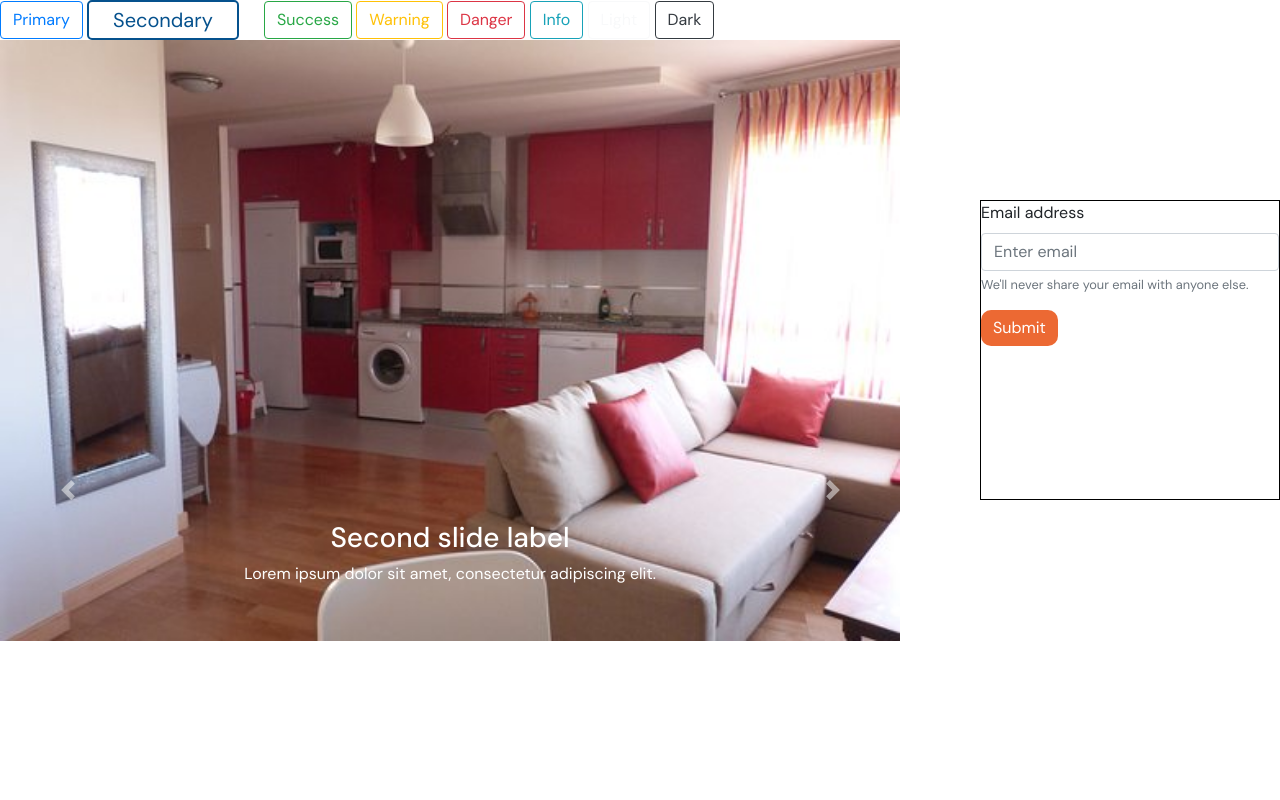
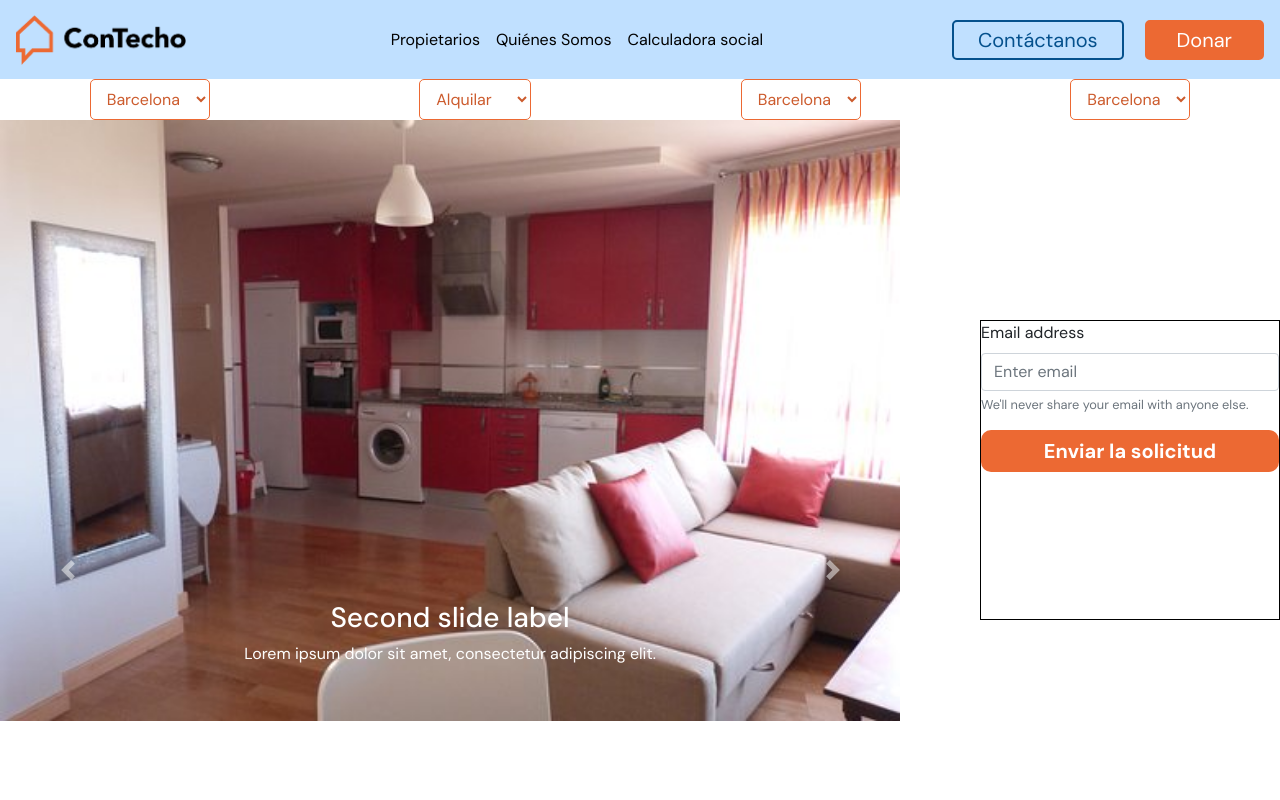
Before and after one commit to apix23/con-techo-app, a React (Create React App) app: page /Details in a window 1280 px wide. Shown: the top 800 px of the page. Built offline with nearby package versions, Linux system fonts and the light colour scheme.

Commit message:
Adding the details page to the app.js, deleting everything from index.js

```diff
--- a/src/App.js
+++ b/src/App.js
@@ -7,6 +7,7 @@ import {
   Switch,
   Route,
 } from "react-router-dom";
+import ProductPage from './ProductPage';
 
 function App() {
   return (
@@ -19,6 +20,9 @@ function App() {
         <Route path="/Components">
           <AllComponents/>
         </Route>
+        <Route path="/Details">
+          <ProductPage/>
+        </Route>
       </Switch>
     </Router>
   );
--- a/src/Dropdowns.js
+++ b/src/Dropdowns.js
@@ -2,18 +2,16 @@ import React from "react";
 //import "bootstrap/dist/css/bootstrap.min.css";
 import { Button } from "react-bootstrap";
 import "./App.css";
+import FilterItem from "./Components/FilterItem";
 
 const Dropdowns = () => (
-  <>
-    <Button variant="outline-primary">Primary</Button>{" "}
-    <Button variant="outline-secondary">Secondary</Button>{" "}
-    <Button variant="outline-success">Success</Button>{" "}
-    <Button variant="outline-warning">Warning</Button>{" "}
-    <Button variant="outline-danger">Danger</Button>{" "}
-    <Button variant="outline-info">Info</Button>{" "}
-    <Button variant="outline-light">Light</Button>{" "}
-    <Button variant="outline-dark">Dark</Button>
-  </>
+  <div className="row justify-content-around">
+    <FilterItem filterName="Barcelona" filterOptions={['Madrid', 'Sevilla']} />
+    <FilterItem filterName="Alquilar" filterOptions={[ 'Comprar']} />
+    <FilterItem filterName="Barcelona" filterOptions={['Barcelona','Madrid', 'Sevilla']} />
+    <FilterItem filterName="Barcelona" filterOptions={['Barcelona','Madrid', 'Sevilla']} />
+
+  </div>
 );
 
 export default Dropdowns;
--- /dev/null
+++ b/src/ProductPage.js
@@ -0,0 +1,36 @@
+import React from 'react';
+import Dropdowns from './Dropdowns';
+import SendContact  from "./SendContact";
+import Carousel from './Carousel';
+import ShortDescription from './ShortDescription'
+import Description from './Description'
+import Characteristic from './Characteristic';
+import Maps from './Maps';
+import credentials from './credentials';
+
+
+const ProductPage = () => {
+    const mapURL = `https://maps.googleapis.com/maps/api/js?v=3.exp&key=${credentials.mapsKey}`;
+
+    return (
+        <div>
+            <Dropdowns />
+                <SendContact />
+
+                <Carousel />
+                <ShortDescription />
+                <Description />
+                <Characteristic />
+                <div>
+                    <Maps
+                        googleMapURL={mapURL}
+                        containerElement={<div style={{ height: "350px", width: "600px" }} />}
+                        mapElement={<div style={{ height: "100%" }} />}
+                        loadingElement={<p>cargando</p>}
+                    />
+                </div>
+    </div>
+    )
+}
+
+export default ProductPage;
--- a/src/SendContact.js
+++ b/src/SendContact.js
@@ -2,6 +2,7 @@ import React from "react";
 //import "bootstrap/dist/css/bootstrap.min.css";
 import { Form, Button } from "react-bootstrap";
 import "./App.css";
+import PrimaryButton from "./Components/PrimaryButton";
 
 const SendContact = () => (
   <>
@@ -14,9 +15,7 @@ const SendContact = () => (
             We'll never share your email with anyone else.
           </Form.Text>
         </Form.Group>
-        <Button variant="primary" type="submit">
-          Submit
-        </Button>
+        <PrimaryButton size="big" content="Enviar la solicitud"/>
       </Form>
     </div>
   </>
--- a/src/index.js
+++ b/src/index.js
@@ -1,37 +1,14 @@
-import React from "react";
-import ReactDOM from "react-dom";
-import "./index.css";
-////import "bootstrap/dist/css/bootstrap.min.css";
-import reportWebVitals from "./reportWebVitals";
-import Carousel from "./Carousel";
-import ShortDescription from "./ShortDescription";
-import Description from "./Description";
-import Characteristic from "./Characteristic";
-import Maps from "./Maps";
-import Credentials from "./Credentials";
-import SendContact from "./SendContact";
-import Dropdowns from "./Dropdowns";
+import React from 'react';
+import ReactDOM from 'react-dom';
+import './index.css';
+import reportWebVitals from './reportWebVitals';
+import App from './App';
 
-const mapURL = `https://maps.googleapis.com/maps/api/js?v=3.exp&key=${Credentials.mapsKey}`;
 ReactDOM.render(
   <React.StrictMode>
-    <Dropdowns />
-    <SendContact />
-
-    <Carousel />
-    <ShortDescription />
-    <Description />
-    <Characteristic />
-    <div>
-      <Maps
-        googleMapURL={mapURL}
-        containerElement={<div style={{ height: "350px", width: "600px" }} />}
-        mapElement={<div style={{ height: "100%" }} />}
-        loadingElement={<p>cargando</p>}
-      />
-    </div>
+    <App />
   </React.StrictMode>,
-  document.getElementById("root")
+  document.getElementById('root')
 );
 
 // If you want to start measuring performance in your app, pass a function
```
Also changed, not shown: src/credentials.js (renamed from src/Credentials.js), 1 other file (tests, documents, lock files or other folders). Lines whose indentation alone changed are shown as unchanged.
